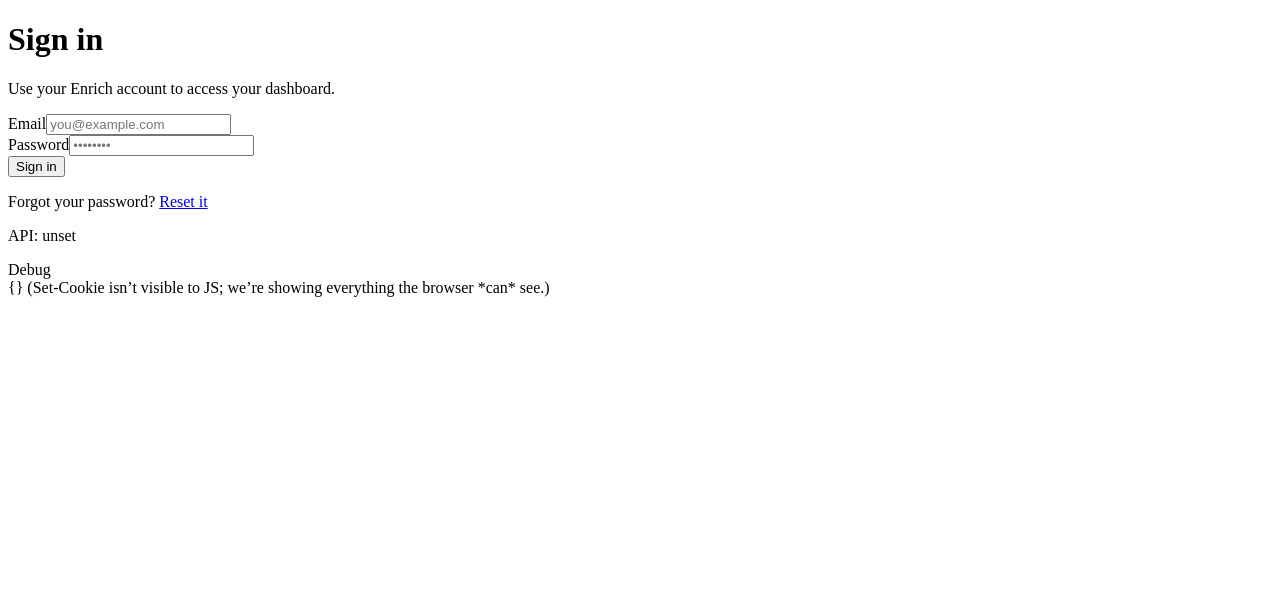
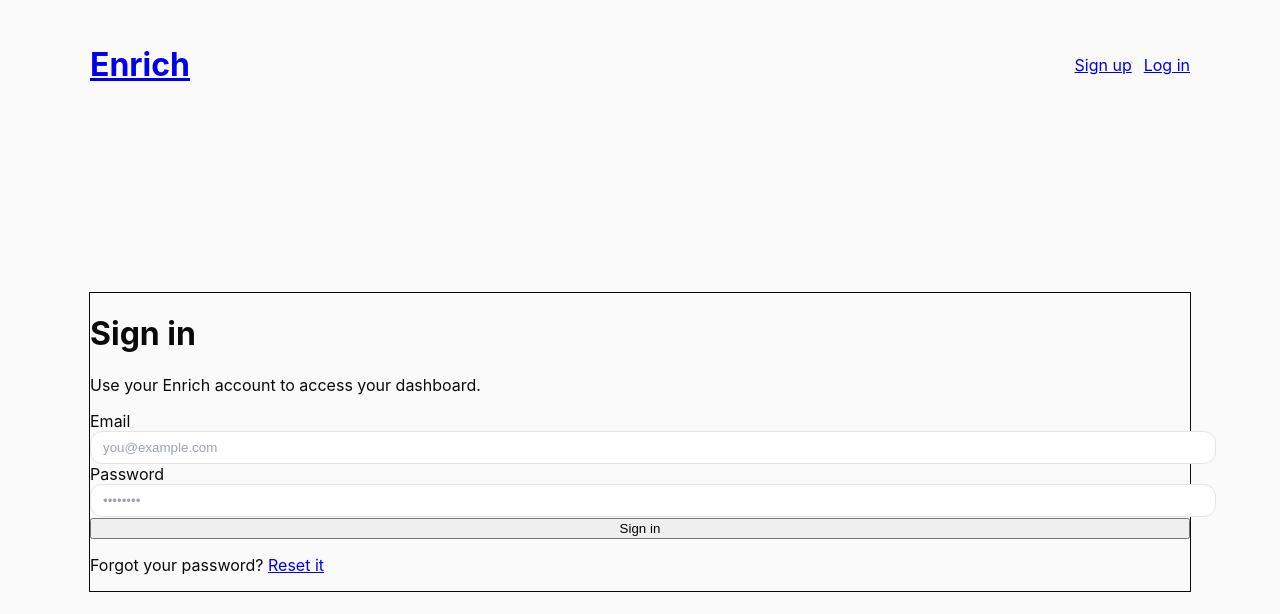
Before and after one commit to enrich-t/enrich_app, a Next.js app: page /login in a window 1280 px wide. Shown: the top 614 px of the page. Built offline with nearby package versions, Linux system fonts and the light colour scheme; no server answers.

Commit message:
fix(routing): use (app) route group for login/dashboard and remove duplicates; proxy-based auth

```diff
--- a/app/login/page.tsx
+++ /dev/null
@@ -1,191 +0,0 @@
-"use client";
-
-import React, { useState } from "react";
-import { useRouter } from "next/navigation";
-
-const API_BASE =
-  process.env.NEXT_PUBLIC_API_BASE?.replace(/\/+$/, "") || "http://localhost:8000";
-
-type DebugInfo = {
-  loginStatus?: number;
-  loginOk?: boolean;
-  loginBodySnippet?: string;
-  loginHeaders?: Array<[string, string]>;
-  meStatus?: number;
-  meOk?: boolean;
-  meBodySnippet?: string;
-};
-
-export default function LoginPage() {
-  const router = useRouter();
-  const [email, setEmail] = useState("");
-  const [password, setPassword] = useState("");
-  const [err, setErr] = useState<string | null>(null);
-  const [loading, setLoading] = useState(false);
-  const [debug, setDebug] = useState<DebugInfo>({});
-
-  async function handleSubmit(e: React.FormEvent) {
-    e.preventDefault();
-    setErr(null);
-    setLoading(true);
-    setDebug({});
-
-    try {
-      // Wake backend (Render cold start)
-      await fetch(`${API_BASE}/health`, { method: "GET" }).catch(() => {});
-
-      // 1) LOGIN (include credentials so server can set cookies if it uses cookies)
-      const res = await fetch(`${API_BASE}/auth/login`, {
-        method: "POST",
-        headers: { "Content-Type": "application/json" },
-        credentials: "include",
-        body: JSON.stringify({ email, password }),
-      });
-
-      const loginText = await res.text();
-      let loginJson: any = {};
-      try { loginJson = loginText ? JSON.parse(loginText) : {}; } catch {}
-
-      const headers: Array<[string, string]> = [];
-      res.headers.forEach((v, k) => headers.push([k, v]));
-
-      const info: DebugInfo = {
-        loginStatus: res.status,
-        loginOk: res.ok,
-        loginBodySnippet: (loginText || "").slice(0, 1200),
-        loginHeaders: headers,
-      };
-
-      // Save visible debug immediately
-      setDebug(info);
-
-      if (!res.ok) {
-        const msg = loginJson?.detail || loginJson?.message || loginText || `Login failed (${res.status})`;
-        throw new Error(msg);
-      }
-
-      // 2) TOKEN MODE (if tokens present in JSON)
-      const access =
-        loginJson?.access_token ?? loginJson?.accessToken ?? loginJson?.token ?? null;
-      const refresh =
-        loginJson?.refresh_token ?? loginJson?.refreshToken ?? null;
-
-      if (access) localStorage.setItem("access_token", String(access));
-      if (refresh) localStorage.setItem("refresh_token", String(refresh));
-      localStorage.setItem("AUTH_MODE", access ? "bearer" : "cookie");
-
-      // 3) /auth/me using chosen mode
-      const meHeaders: Record<string, string> = { "Content-Type": "application/json" };
-      if (access) meHeaders["Authorization"] = `Bearer ${access}`;
-
-      const meRes = await fetch(`${API_BASE}/auth/me`, {
-        method: "GET",
-        headers: meHeaders,
-        credentials: access ? "omit" : "include",
-      });
-
-      const meText = await meRes.text();
-      let meJson: any = {};
-      try { meJson = meText ? JSON.parse(meText) : {}; } catch {}
-
-      setDebug({
-        ...info,
-        meStatus: meRes.status,
-        meOk: meRes.ok,
-        meBodySnippet: (meText || "").slice(0, 1200),
-      });
-
-      if (!meRes.ok) {
-        throw new Error(
-          access
-            ? "Login returned a token, but /auth/me failed."
-            : "Login may be cookie-based, but /auth/me did not see the cookie."
-        );
-      }
-
-      const businessId =
-        loginJson?.business_id ??
-        loginJson?.profile?.business_id ??
-        meJson?.business_id ??
-        "";
-
-      if (businessId) localStorage.setItem("business_id", String(businessId));
-
-      router.replace("/dashboard");
-    } catch (e: any) {
-      const msg =
-        typeof e?.message === "string" && e.message.toLowerCase().includes("failed to fetch")
-          ? "Network error: unable to reach the backend. Try again shortly."
-          : e?.message || "Unexpected error. Please try again.";
-      setErr(msg);
-    } finally {
-      setLoading(false);
-    }
-  }
-
-  return (
-    <main className="min-h-[80vh] grid place-items-center p-4">
-      <div className="w-full max-w-md rounded-2xl border p-6 shadow-sm bg-white">
-        <div className="mb-6">
-          <h1 className="text-2xl font-semibold">Sign in</h1>
-          <p className="text-gray-600 mt-1">Use your Enrich account to access your dashboard.</p>
-        </div>
-
-        {err && (
-          <div className="mb-4 rounded-xl bg-red-50 border border-red-200 p-3 text-red-800">
-            {err}
-          </div>
-        )}
-
-        <form onSubmit={handleSubmit} className="space-y-4">
-          <div>
-            <label className="block text-sm mb-1">Email</label>
-            <input
-              type="email"
-              required
-              value={email}
-              onChange={(e) => setEmail(e.target.value)}
-              className="w-full rounded-xl border px-3 py-2 outline-none"
-              placeholder="you@example.com"
-              autoComplete="email"
-            />
-          </div>
-
-          <div>
-            <label className="block text-sm mb-1">Password</label>
-            <input
-              type="password"
-              required
-              value={password}
-              onChange={(e) => setPassword(e.target.value)}
-              className="w-full rounded-xl border px-3 py-2 outline-none"
-              placeholder="••••••••"
-              autoComplete="current-password"
-            />
-          </div>
-
-          <button
-            type="submit"
-            disabled={loading}
-            className="w-full rounded-xl bg-black text-white py-2.5 hover:opacity-90 disabled:opacity-60"
-          >
-            {loading ? "Signing in..." : "Sign in"}
-          </button>
-        </form>
-
-        <p className="text-sm text-gray-600 mt-4">
-          Forgot your password? <a className="underline" href="/reset">Reset it</a>
-        </p>
-
-        <p className="text-[11px] text-gray-400 mt-4">API: {API_BASE}</p>
-
-        {/* Always-visible debug */}
-        <div className="mt-6 text-xs whitespace-pre-wrap break-words bg-gray-50 border rounded-xl p-3">
-          <div className="font-semibold mb-1">Debug</div>
-          {JSON.stringify(debug, null, 2)}
-          {"\n"}(Set-Cookie isn’t visible to JS; we’re showing everything the browser *can* see.)
-        </div>
-      </div>
-    </main>
-  );
-}
--- a/src/app/login/page.tsx
+++ b/src/app/(app)/login/page.tsx
@@ -16,7 +16,7 @@ export default function LoginPage() {
     setLoading(true);
 
     try {
-      // Call our same-origin proxy (sets HttpOnly cookies on this domain)
+      // Same-origin proxy: sets HttpOnly cookies for this domain
       const res = await fetch("/api/auth/login", {
         method: "POST",
         headers: { "Content-Type": "application/json" },
@@ -24,19 +24,17 @@ export default function LoginPage() {
         body: JSON.stringify({ email, password }),
       });
 
-      if (!res.ok) {
-        const txt = await res.text().catch(() => "");
-        throw new Error(txt || `Login failed (${res.status})`);
-      }
+      const raw = await res.text();
+      if (!res.ok) throw new Error(raw || `Login failed (${res.status})`);
 
-      // Confirm session by calling our proxy /api/auth/me
+      // Confirm session
       const me = await fetch("/api/auth/me", { credentials: "include" });
       if (!me.ok) {
-        const t = await me.text().catch(() => "");
+        const t = await me.text().catch(()=>"");
         throw new Error(t || "Login succeeded but /me failed.");
       }
 
-      // Store business_id (optional; convenient for dashboard)
+      // Convenience: store business_id for dashboard calls
       try {
         const j = await me.json();
         if (j?.business_id) localStorage.setItem("business_id", String(j.business_id));
```
Also changed, not shown: src/app/(app)/dashboard/page.tsx (+30 -110 lines).
